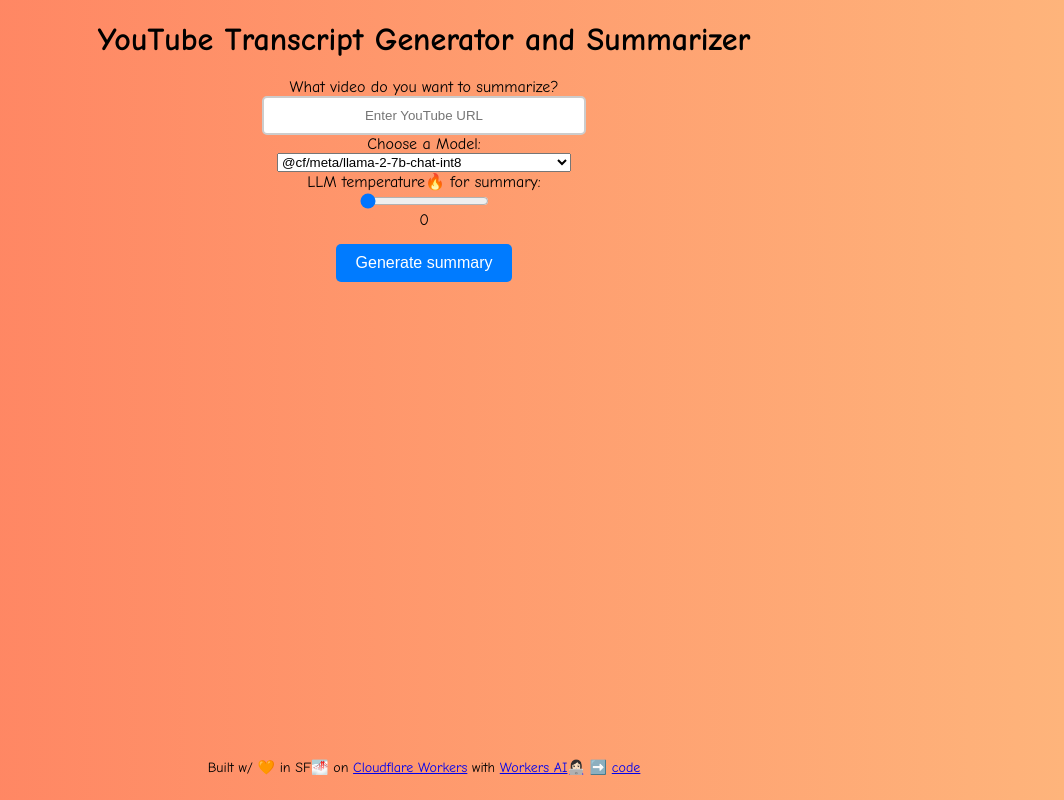
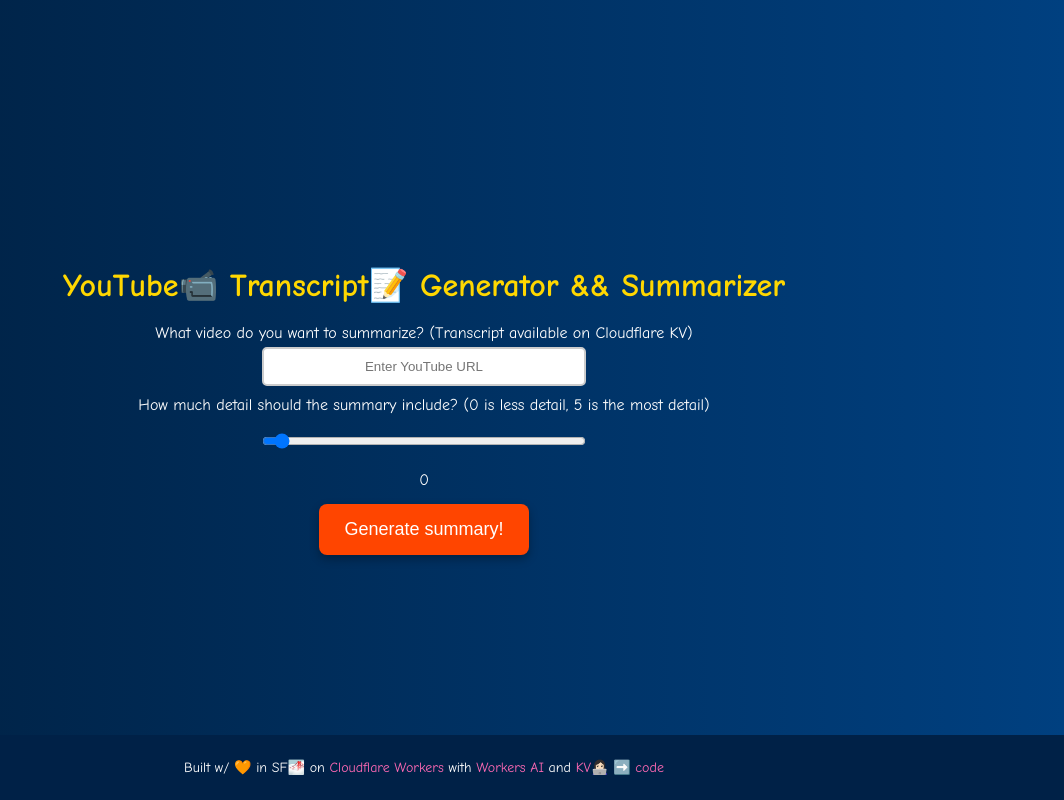
Before and after one commit to elizabethsiegle/yt-vid-summarizer-cf-worker, a website: page static/index.html in a window 1280 px wide. Shown: the whole page, without its empty margins (216-1280 px from the left). Drawn offline with Linux system fonts and the light colour scheme.

Commit message:
KV thanks craig, updated CSS, no temp slider but detail slider

```diff
--- a/package.json
+++ b/package.json
@@ -4,8 +4,8 @@
   "private": true,
   "scripts": {
     "deploy": "wrangler deploy",
-    "dev": "wrangler dev",
-    "start": "wrangler dev",
+    "dev": "wrangler dev --remote",
+    "start": "wrangler dev --remote",
     "test": "vitest"
   },
   "devDependencies": {
--- a/static/index.html
+++ b/static/index.html
@@ -3,21 +3,22 @@
 <head>
     <meta charset="UTF-8">
     <meta name="viewport" content="width=device-width, initial-scale=1.0">
-    <title>YouTube Transcript Generator</title>
+    <title>YouTube Transcript Generator and Summarizer</title>
     <style>
         body {
             font-family: 'Comic Sans MS', 'Comic Sans', cursive;
-    background: linear-gradient(to right, #ff7e5f, #feb47b);
+            background: linear-gradient(to right, #001f3f, #004080); /* Navy background gradient */
             display: flex;
             flex-direction: column;
             align-items: center;
             justify-content: center;
-    min-height: 100vh; /* Ensure the body takes full viewport height */
+            min-height: 100vh;
             margin: 0;
+            color: #FFFFFF; /* Light color for text for better readability */
         }
 
         .container {
-    flex: 1; /* Allows the container to take up available space */
+            flex: 1;
             display: flex;
             flex-direction: column;
             align-items: center;
@@ -28,52 +29,76 @@
         h1 {
             text-align: center;
             margin-bottom: 20px;
+            color: #FFD700; /* Gold color for the header */
         }
 
-input[type="text"] {
+        label {
+            color: #FFFFFF; /* Light color for labels */
+            margin-bottom: 5px;
+        }
+
+        input[type="text"], input[type="range"] {
             width: 300px;
             padding: 10px;
             border: 2px solid #ccc;
             border-radius: 5px;
             text-align: center;
+            margin-bottom: 10px; /* Reduced margin for spacing between inputs */
         }
 
         button {
             margin-top: 15px;
-    padding: 10px 20px;
-    background-color: #007bff;
+            padding: 15px 25px; /* Increase padding for a larger button */
+            background-color: #FF4500; /* Orange-red color for the button */
             color: white;
             border: none;
-    border-radius: 5px;
+            border-radius: 8px; /* More rounded corners for a cooler look */
             cursor: pointer;
-    font-size: 16px;
+            font-size: 18px; /* Larger font size */
+            box-shadow: 0px 4px 10px rgba(0, 0, 0, 0.3); /* Add shadow for a 3D effect */
+            transition: transform 0.2s ease, box-shadow 0.2s ease; /* Smooth transition for hover effect */
         }
 
         button:hover {
-    background-color: #0056b3;
+            background-color: #FF6347; /* Slightly lighter shade on hover */
+            transform: scale(1.05); /* Slightly increase the size on hover */
+            box-shadow: 0px 6px 15px rgba(0, 0, 0, 0.4); /* Larger shadow on hover */
         }
 
         .spinner {
-    border: 4px solid rgba(0, 0, 0, 0.1);
-    border-top: 4px solid #000;
+            border: 4px solid rgba(255, 255, 255, 0.1); /* White color with some transparency */
+            border-top: 4px solid #FFFFFF; /* Solid white color for the top border */
             border-radius: 50%;
             width: 40px;
             height: 40px;
             animation: spin 1s linear infinite;
             display: none;
+            margin-top: 20px; /* Move the spinner down slightly */
+        }
+
+        a {
+            color: #FF69B4; /* Initial link color (light pink) */
+            text-decoration: none; /* Remove underline for a cleaner look */
+        }
+
+        a:hover {
+            color: #FF1493; /* Darker pink when hovered over */
+        }
+
+        a:active {
+            color: #FF69B4; /* Same pink as initial color when clicked */
         }
 
         #transcriptResult {
             margin-top: 10px;
             font-size: 16px;
-    background-color: #f0f0f0; /* Light gray background */
+            background-color: #003366; /* Darker blue, same as the footer */
             padding: 10px;
             border-radius: 5px;
-    width: 80%; /* Adjust width as needed */
-    text-align: center; /* Center the text */
-    display: none; /* Hide by default */
+            width: 80%;
+            text-align: center;
+            display: none;
         }
-
 
         @keyframes spin {
             0% { transform: rotate(0deg); }
@@ -81,46 +106,29 @@
         }
 
         footer {
+            position: absolute;
+            bottom: 0;
             width: 100%;
             text-align: center;
             font-size: 14px;
-    margin-top: auto; /* Push the footer to the bottom */
             padding: 10px 0;
+            background-color: #002147; /* Slightly lighter than the body background */
         }
+
     </style>
 </head>
 <body>
-
-    <h1>YouTube Transcript Generator and Summarizer</h1>
-    <label for="youtubeUrl">What video do you want to summarize?</label>
+    <h1>YouTube📹 Transcript📝 Generator && Summarizer</h1>
+    <label for="youtubeUrl">What video do you want to summarize? (Transcript available on Cloudflare KV)</label>
     <input type="text" id="youtubeUrl" placeholder="Enter YouTube URL">
-    <label for="model">Choose a Model:</label>
-    <select id="model" name="model" required>
-        <option value="@cf/meta/llama-2-7b-chat-int8">@cf/meta/llama-2-7b-chat-int8</option>
-        <option value="@cf/meta/llama-2-7b-chat-fp16">@cf/meta/llama-2-7b-chat-fp16</option>
-        <option value="@cf/meta/llama-3-8b-instruct">@cf/meta/llama-3-8b-instruct</option>
-        <option value="@cf/meta/llama-3-8b-instruct-awq">@cf/meta/llama-3-8b-instruct-awq</option>
-        <option value="@cf/mistral/mistral-7b-instruct-v0.1">@cf/mistral/mistral-7b-instruct-v0.1</option>
-        <option value="@hf/mistral/mistral-7b-instruct-v0.2">@hf/mistral/mistral-7b-instruct-v0.2</option>
-        <option value="@cf/mistral/mistral-7b-instruct-v0.2-lora">@cf/mistral/mistral-7b-instruct-v0.2-lora</option>
-        <option value="@cf/openchat/openchat-3.5-0106">@cf/openchat/openchat-3.5-0106</option>
-        <option value="@cf/tinyllama/tinyllama-1.1b-chat-v1.0">@cf/tinyllama/tinyllama-1.1b-chat-v1.0</option>
-        <option value="@hf/google/gemma-7b-it">@hf/google/gemma-7b-it</option>
-        <option value="@hf/nexusflow/starling-lm-7b-beta">@hf/nexusflow/starling-lm-7b-beta</option>
-        <option value="@hf/nousresearch/hermes-2-pro-mistral-7b">@hf/nousresearch/hermes-2-pro-mistral-7b</option>
-        <option value="@hf/thebloke/codellama-7b-instruct-awq">@hf/thebloke/codellama-7b-instruct-awq</option>
-        <option value="@hf/thebloke/mistral-7b-instruct-v0.1-awq">@hf/thebloke/mistral-7b-instruct-v0.1-awq</option>
-        <option value="@hf/thebloke/neural-chat-7b-v3-1-awq">@hf/thebloke/neural-chat-7b-v3-1-awq</option>
-        <option value="@hf/thebloke/openhermes-2.5-mistral-7b-awq">@hf/thebloke/openhermes-2.5-mistral-7b-awq</option>
-    </select>
-    <label for="style">LLM temperature🔥 for summary:</label>
-    <input type="range" id="style" name="style" min="0" max="5" value="0" oninput="document.getElementById('styleValue').textContent = this.value">
-    <span id="styleValue">0</span>
-    <button id = "generate">Generate summary</button>
+    <label for="detail">How much detail should the summary include? (0 is less detail, 5 is the most detail)</label>
+    <input type="range" id="detail" name="detail" min="0" max="5" value="0" oninput="document.getElementById('detailValue').textContent = this.value">
+    <span id="detailValue">0</span>
+    <button id = "generate">Generate summary!</button>
     <div id="spinnerContainer" class="spinner"></div>
     <div id="transcriptResult"></div>
     <footer>
-        <p>Built w/ 🧡 in SF🌁 on <a href="https://workers.cloudflare.com/" target="_blank">Cloudflare Workers</a> with <a href="https://ai.cloudflare.com" target="_blank">Workers AI</a>👩🏻‍💻 ➡️ <a href="https://github.com/elizabethsiegle/cfworkers-ai-translate" target="_blank">code</a></p>
+        <p>Built w/ 🧡 in SF🌁 on <a href="https://workers.cloudflare.com/" target="_blank">Cloudflare Workers</a> with <a href="https://ai.cloudflare.com" target="_blank">Workers AI</a> and <a href="https://developers.cloudflare.com/kv/get-started/" target="_blank">KV</a>👩🏻‍💻 ➡️ <a href="https://github.com/elizabethsiegle/yt-vid-summarizer-cf-worker" target="_blank">code</a></p>
     </footer>
     <script>
         document.getElementById('generate').onclick = async function() {
@@ -129,12 +137,11 @@
             document.getElementById('transcriptResult').style.display = 'none';
             document.getElementById('transcriptResult').innerText = '';
             const url = document.getElementById('youtubeUrl').value;
-            const model = document.getElementById('model').value;
-            const styleValue = document.getElementById('style').value;
+            const detailLevel = document.getElementById('detail').value;
             const resp = await fetch('/transcript', {
                 method: 'POST',
                 headers: { 'Content-Type': 'application/json' },
-                body: JSON.stringify({ url, model, styleValue })
+                body: JSON.stringify({ url, detailLevel })
             });
             const res = await resp.json();
             const transcriptionResp = res.response ?? "No response found.";
```
Also changed, not shown: src/index.js (+20 -6 lines), wrangler.toml (+3 -4 lines). Lines whose indentation alone changed are shown as unchanged.
